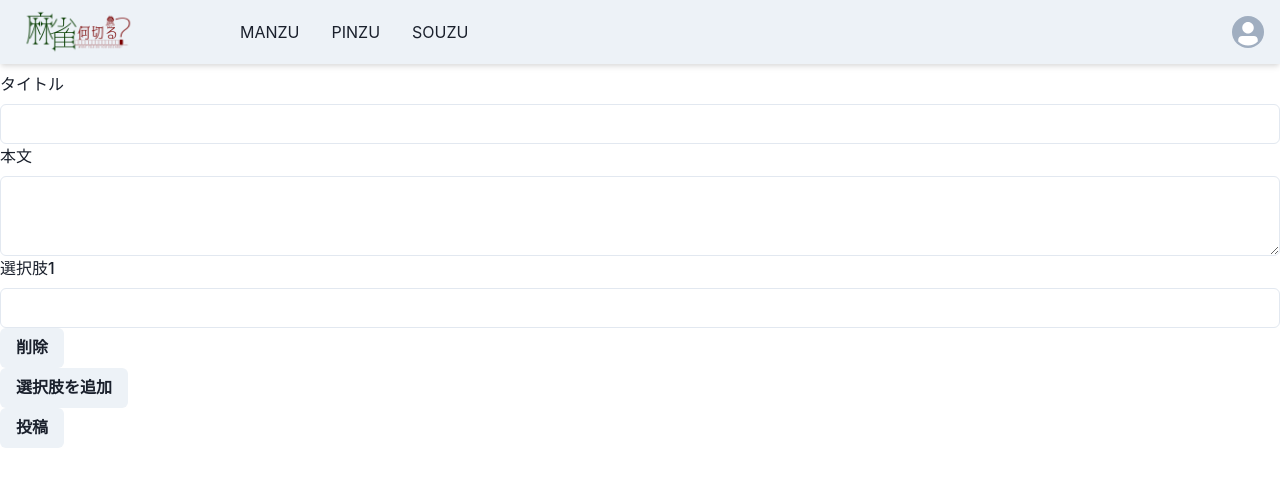
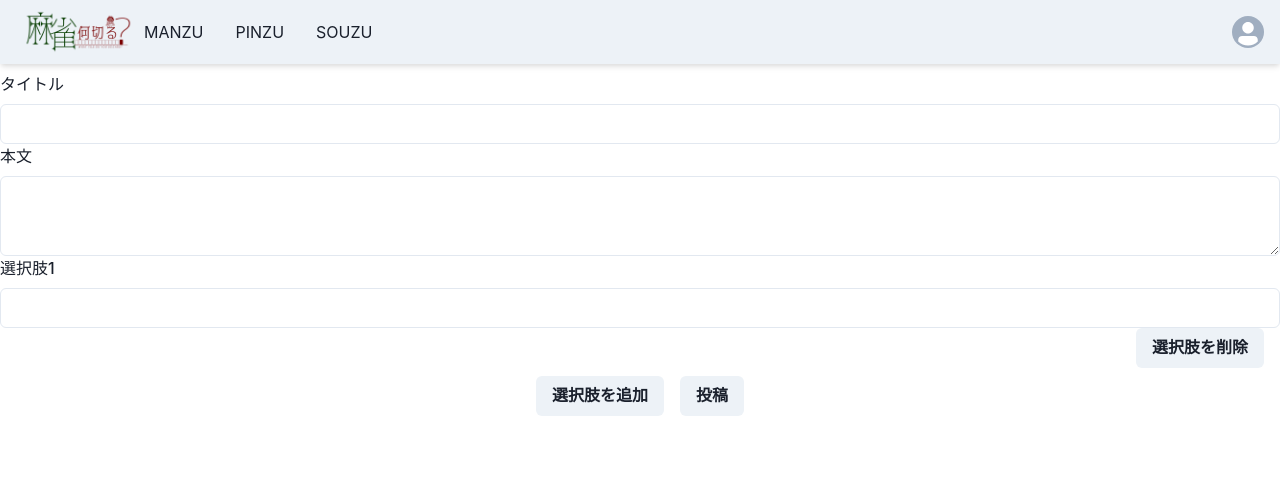
Before and after one commit to mahjongapp/nanikiru, a Next.js app: page /postedit in a window 1280 px wide. Shown: the top 486 px of the page. Built offline with nearby package versions, Linux system fonts and the light colour scheme.

Commit message:
Postscreenボタン調整

```diff
--- a/src/components/header.tsx
+++ b/src/components/header.tsx
@@ -60,7 +60,7 @@ export default function Header(props: Props) {
           />
           <HStack spacing={8} alignItems={'center'}>
             <Link href={'/'}>
-              <Box mr={props?.isPostEdit ? 16 : -8}>
+              <Box mr={-8}>
                 <Image src={logo.src} alt='nanikiru' w={120} />
               </Box>
             </Link>
--- a/src/pages/postedit/index.tsx
+++ b/src/pages/postedit/index.tsx
@@ -60,13 +60,17 @@ export default function PostEdit() {
                   choiceIndex={index}
                   removeChoice={removeChoice}
                 />
-                <Button onClick={addChoice} type={'button'}>
-                  選択肢を追加
-                </Button>
               </Box>
             )
           })}
-          <Button type='submit'>投稿</Button>
+          <Box display='flex' justifyContent='center'>
+            <Button onClick={addChoice} type={'button'} mx={2} my={2}>
+              選択肢を追加
+            </Button>
+            <Button type='submit' mx={2} my={2}>
+              投稿
+            </Button>
+          </Box>
         </FormControl>
       </form>
     </Stack>
@@ -84,9 +88,11 @@ const ChoiceItem = ({ register, choiceIndex, removeChoice }: Props) => {
     <Box>
       <FormLabel>選択肢{choiceIndex + 1}</FormLabel>
       <Input {...register(`choices.${choiceIndex}.name` as const)}></Input>
-      <Button type={'button'} onClick={() => removeChoice(choiceIndex)}>
-        削除
-      </Button>
+      <Box display='flex' justifyContent='end' mx={4}>
+        <Button type={'button'} onClick={() => removeChoice(choiceIndex)}>
+          選択肢を削除
+        </Button>
+      </Box>
     </Box>
   )
 }
```
